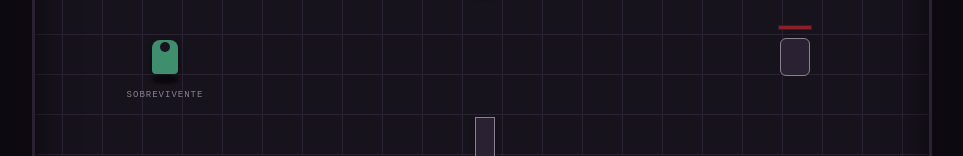
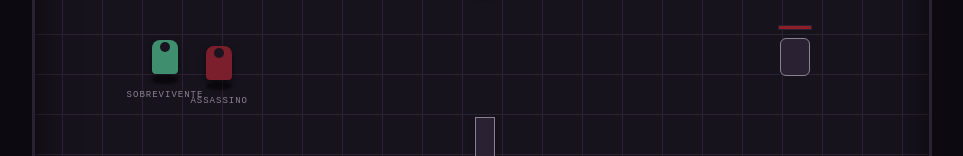
Before and after one commit to Francisco12-cpu/Demo.DBD, a plain HTML site: page index.html in a window 1280 px wide. Shown: the part 346-502 px from the top of the page, without its empty margins (158-1121 px from the left). Drawn offline with Linux system fonts and the light colour scheme.

Commit message:
Completar passo 5 do roadmap: Assassino com diferenciação real (#4)
- Segundo personagem (killer) em cena, controlado por uma IA simples
  (persegue o sobrevivente em linha reta, sem desvio de obstáculo, e
  ataca ao alcançar) — placeholder até o multiplayer local existir
- Reaproveita js/character.js e a config já diferenciada por tipo
  (velocidade, dano, alcance, cooldown), sem lógica duplicada
- Hit do Assassino no jogador vira um flash visual (placeholder até o
  sistema de captura do passo 6)
- README: checklist e ordem de desenvolvimento atualizados

Co-authored-by: Claude <noreply@anthropic.com>

```diff
--- a/css/style.css
+++ b/css/style.css
@@ -132,6 +132,8 @@ html,body{
   50%{ transform: scaleY(1.02); }
 }
 .char.facing-left .body{ transform: scaleX(-1); }
+/* placeholder visual de "atingido" — vira o sistema de captura de verdade no passo 6 */
+.char.hit-flash .torso{ filter: brightness(2.5) saturate(1.4); }
 .shadow{
   position:absolute; bottom:-6px; left:50%;
   width:26px; height:8px;
--- a/index.html
+++ b/index.html
@@ -49,6 +49,17 @@
       </div>
       <div class="label" id="player-label">SOBREVIVENTE</div>
     </div>
+
+    <div class="char" id="killer">
+      <div class="shadow"></div>
+      <div class="body">
+        <div class="torso">
+          <div class="face"></div>
+        </div>
+        <div class="weapon"></div>
+      </div>
+      <div class="label">ASSASSINO</div>
+    </div>
   </div>
 
   <div id="hint">
--- a/js/main.js
+++ b/js/main.js
@@ -5,11 +5,16 @@ window.Game = window.Game || {};
 
   const arena = document.getElementById('arena');
   const playerEl = document.getElementById('player');
+  const killerEl = document.getElementById('killer');
   const dummy = document.getElementById('dummy');
   const hpFill = document.getElementById('hp-fill');
 
   const MAP = Game.MAP;
   const player = Game.createCharacter('survivor', playerEl);
+  // Assassino ainda não tem jogador humano (multiplayer é passo 8/9), então
+  // por enquanto é uma IA simples só pra validar a diferenciação de
+  // gameplay e preparar o terreno pro sistema de captura do passo 6.
+  const killer = Game.createCharacter('killer', killerEl);
   const objectivesStatus = document.getElementById('objectives-status');
 
   let dummyHp = 100;
@@ -40,6 +45,8 @@ window.Game = window.Game || {};
 
     player.state.pos.x = MAP.player.x;
     player.state.pos.y = MAP.player.y;
+    killer.state.pos.x = MAP.killer.x;
+    killer.state.pos.y = MAP.killer.y;
 
     const objectiveCount = Game.CONFIG.survivorCount + 1;
     objectives = MAP.objectiveSpots.slice(0, objectiveCount).map((spot) => {
@@ -101,6 +108,53 @@ window.Game = window.Game || {};
     }
   }
 
+  function attemptKillerHit(){
+    const dx = player.state.pos.x - killer.state.pos.x;
+    const dy = player.state.pos.y - killer.state.pos.y;
+    const dist = Math.hypot(dx, dy);
+    if (dist <= killer.characterConfig().attackRange){
+      playerEl.classList.add('hit-flash');
+      setTimeout(() => playerEl.classList.remove('hit-flash'), 200);
+    }
+  }
+
+  // IA bem simples: anda direto na direção do sobrevivente e ataca quando
+  // chega perto. Sem desvio de obstáculo (fica preso em parede às vezes) —
+  // suficiente só pra validar a diferenciação de gameplay por enquanto.
+  function updateKillerAI(delta){
+    if (killer.state.isAttacking){
+      killer.render();
+      return;
+    }
+
+    const cfg = killer.characterConfig();
+    const dx = player.state.pos.x - killer.state.pos.x;
+    const dy = player.state.pos.y - killer.state.pos.y;
+    const dist = Math.hypot(dx, dy);
+
+    if (dist <= cfg.attackRange){
+      killer.tryAttack(attemptKillerHit);
+      killer.setMoving(false);
+    } else if (dist > 0.001){
+      const nx = dx / dist, ny = dy / dist;
+      const radius = Game.CONFIG.playerRadius;
+      let x = killer.state.pos.x + nx * cfg.speed * delta;
+      let y = killer.state.pos.y + ny * cfg.speed * delta;
+      x = Math.max(radius, Math.min(MAP.width - radius, x));
+      y = Math.max(radius, Math.min(MAP.height - radius, y));
+
+      const resolved = Game.mapCollision.resolvePosition({ x, y }, radius, allWalls());
+      killer.state.pos.x = resolved.x;
+      killer.state.pos.y = resolved.y;
+
+      if (nx > 0.01) killer.setFacing(true);
+      if (nx < -0.01) killer.setFacing(false);
+      killer.setMoving(true);
+    }
+
+    killer.render();
+  }
+
   // ---------- LOOP PRINCIPAL ----------
   let lastTime = performance.now();
 
@@ -156,6 +210,8 @@ window.Game = window.Game || {};
       player.setMoving(moving);
     }
 
+    updateKillerAI(delta);
+
     player.render();
     requestAnimationFrame(loop);
   }
@@ -205,6 +261,8 @@ window.Game = window.Game || {};
   // ---------- INIT ----------
   buildMap();
   player.applyVisuals();
+  killer.applyVisuals();
+  killer.render();
   syncPanel();
   Game.Input.init();
   if (Game.Input.isTouchDevice){
--- a/js/map.js
+++ b/js/map.js
@@ -11,6 +11,7 @@ window.Game = window.Game || {};
     height: 560,
     player: { x: 130, y: 280 },
     dummy: { x: 760, y: 280 },
+    killer: { x: 820, y: 480 },
     walls: [
       { x: 440, y: 30, w: 20, h: 190 },   // parede central, segmento de cima
       { x: 440, y: 340, w: 20, h: 190 },  // parede central, segmento de baixo (deixa uma "porta" no meio)
```
Also changed, not shown: README.md.
